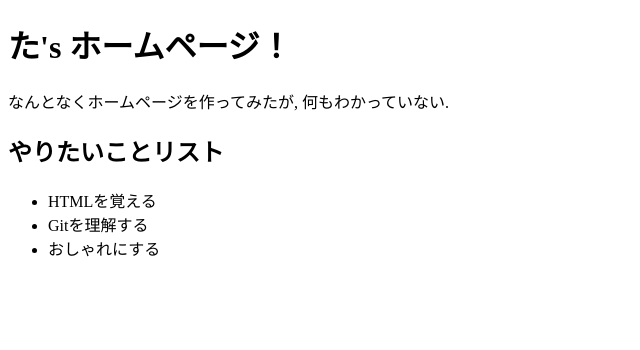
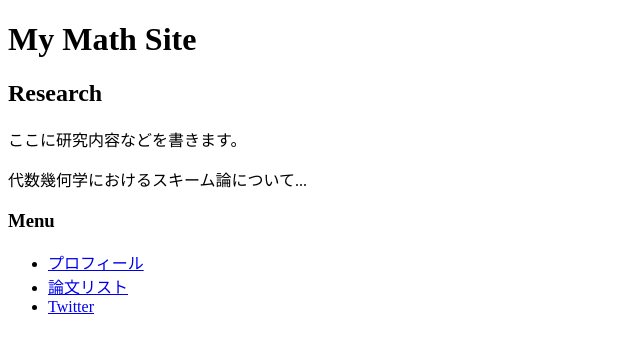
Before and after one commit to 5-take-s/mysite, a plain HTML site: page index.html in a window 1280 px wide. Shown: the whole page, without its empty margins (0-640 px from the left). Drawn offline with Linux system fonts and the light colour scheme.

Commit message:
titleを少し訂正

```diff
--- a/index.html
+++ b/index.html
@@ -3,18 +3,30 @@
 <head>
     <meta charset="UTF-8">
     <meta name="viewport" content="width=device-width, initial-scale=1.0">
-    <title>た's<h1>ホームページ！</title>
+    <title>た's ホームページ！</title>
 </head>
+
 <body>
-    <h1>た's ホームページ！</h1>
+    <header>
+        <h1>My Math Site</h1>
+    </header>
 
-    <p>なんとなくホームページを作ってみたが, 何もわかっていない. </p>
+    <div class="container">
 
-    <h2>やりたいことリスト</h2>
-    <ul>
-        <li>HTMLを覚える</li>
-        <li>Gitを理解する</li>
-        <li>おしゃれにする</li>
-    </ul>
+        <div class="main">
+            <h2>Research</h2>
+            <p>ここに研究内容などを書きます。</p>
+            <p>代数幾何学におけるスキーム論について...</p>
+        </div>
+
+        <div class="sidebar">
+            <h3>Menu</h3>
+            <ul>
+                <li><a href="#">プロフィール</a></li>
+                <li><a href="#">論文リスト</a></li>
+                <li><a href="#">Twitter</a></li>
+            </ul>
+        </div>
+
+    </div>
 </body>
-</html>
```
